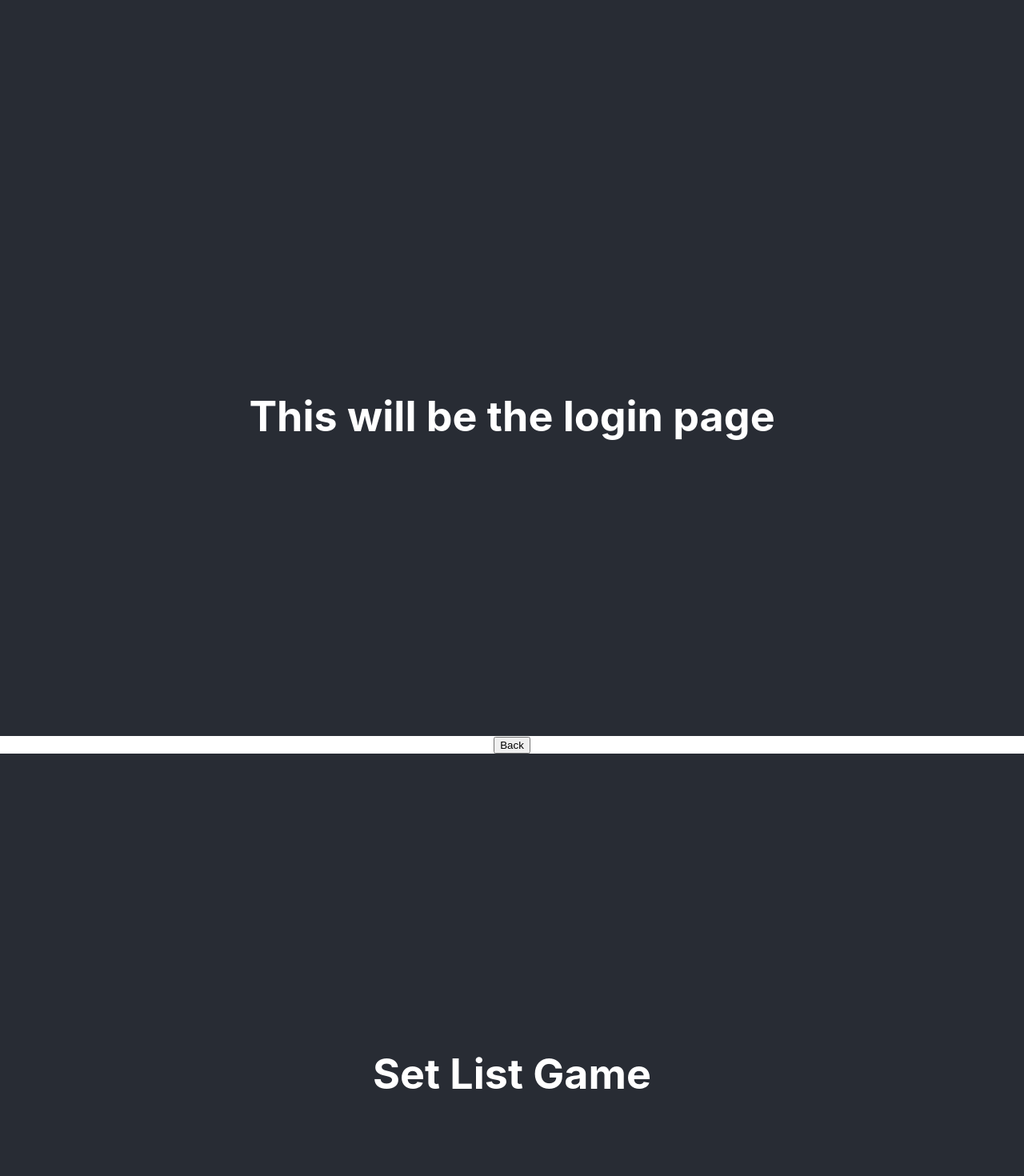
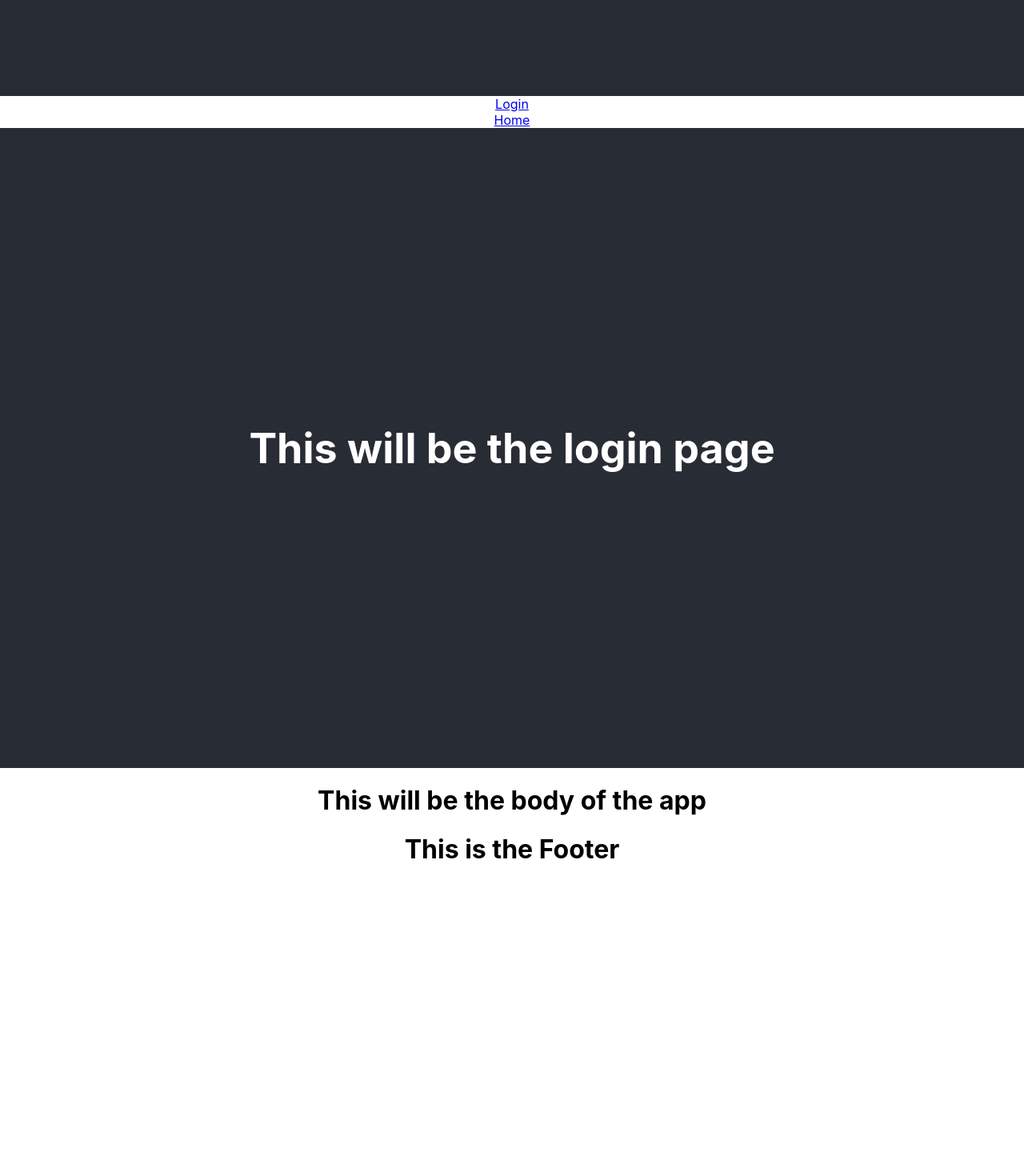
Before and after one commit to Zeitel42/Setlist, a React (Create React App) app: page /#/Login in a window 1280 px wide. Shown: the part 680-2150 px from the top of the page at 80% size. After the commit the page ends 1782 px from the top, so only its background shows below. Built offline with nearby package versions, Linux system fonts and the light colour scheme.

Commit message:
link to login page and home functional

```diff
--- a/src/App.js
+++ b/src/App.js
@@ -9,14 +9,14 @@ function App() {
     <div className="App">
       <Header />
       <Routes>
+        {/* <Route path="/" element={<App />} /> */}
         <Route path="/Login" element={<Login />} />
       </Routes>
-
-      <header className="App-header">
-        <h1>Set List Game</h1>
-      </header>
-
-      <p>This will be the app</p>
+      <main>
+        <header className="App-body">
+          <h1>This will be the body of the app</h1>
+        </header>
+      </main>
       <Footer />
     </div>
   );
--- a/src/components/Header/index.js
+++ b/src/components/Header/index.js
@@ -1,12 +1,15 @@
 import React from "react";
 import "../../style/index.css";
+import Nav from "../Nav";
 
 const Header = () => {
+  const path = window.location.pathname;
   return (
     <div>
       <header className="App-header">
         <h1>This is the Header</h1>
       </header>
+      <Nav />
     </div>
   );
 };
--- a/src/components/Login.js
+++ b/src/components/Login.js
@@ -1,12 +1,14 @@
 import React from "react";
-
+import { Link } from "react-router-dom";
+import App from "../App";
 function Login() {
   return (
     <div className="login">
+      <Link to="/App">Home</Link>
+
       <header className="App-header">
         <h1>This will be the login page</h1>
       </header>
-      <button type="submit">Back</button>
     </div>
   );
 }
--- /dev/null
+++ b/src/components/Nav/index.js
@@ -0,0 +1,14 @@
+import React from "react";
+import { Link, useMatch, useResolvedPath } from "react-router-dom";
+import "../../style/index.css";
+import App from "../../App";
+
+const Nav = () => {
+  return (
+    <div>
+      <Link to="/Login">Login</Link>
+    </div>
+  );
+};
+
+export default Nav;
```
